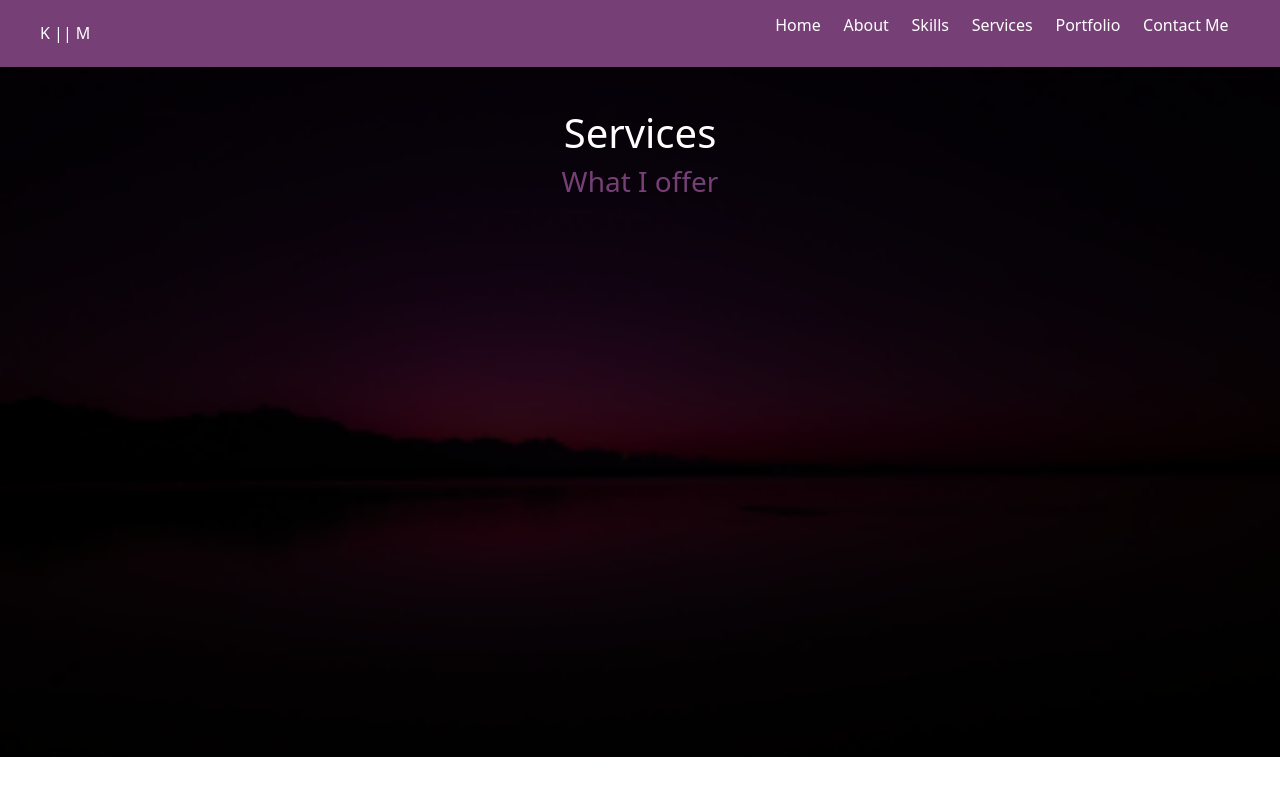
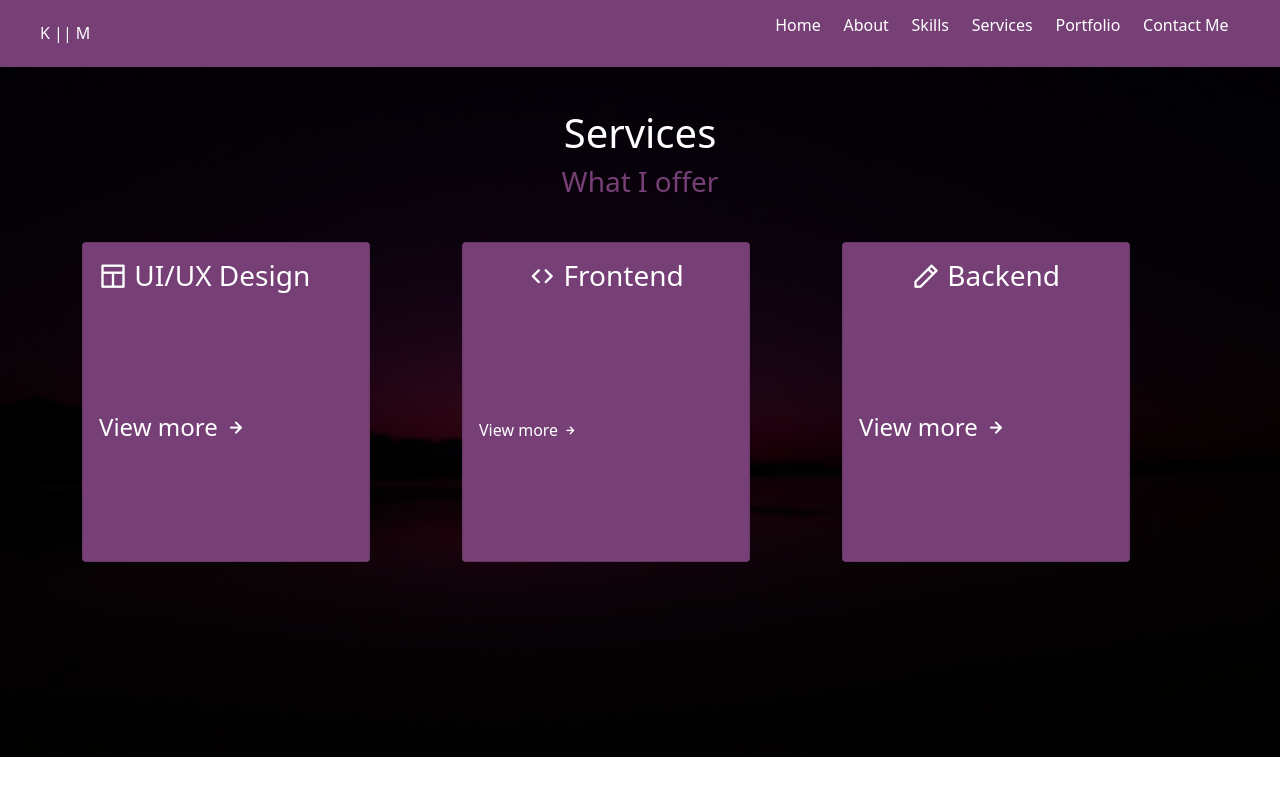
Before and after one commit to Khanyisile-Mdleleni/Portfolio, a React (Vite) app in the folder react-portfolio/: page /services in a window 1280 px wide. Shown: the top 796 px of the page. Built offline with nearby package versions, Linux system fonts and the light colour scheme.

Commit message:
Services page updates

```diff
--- a/react-portfolio/src/components/pages/Services.jsx
+++ b/react-portfolio/src/components/pages/Services.jsx
@@ -19,7 +19,37 @@ import Col from 'react-bootstrap/Col'
        <h3 id='subtitle'>What I offer</h3><br/>
       </div>
 
+      <Container>
+      <Row>
+        <Col sm>
+        <Card style={{
+          width: '18rem', backgroundColor: 'rgba(118, 64, 119,1 )', height: '20rem'}}>
+      <Card.Body>
+        <Card.Title className='text-center, fs-3'><i className="uil uil-web-grid-alt"></i> UI/UX Design</Card.Title>  <br /><br /><br />
+        <Card.Link  href="#" style={{ textDecoration: 'none', color: '#fff'}}>View more <i className="uil uil-arrow-right"></i></Card.Link>
+      </Card.Body>
+      </Card> <br/>
+        </Col>
 
+        <Col sm>
+        <Card style={{ width: '18rem', backgroundColor: 'rgba(118, 64, 119,1 )', height: '20rem' }}>
+      <Card.Body>
+        <Card.Title className='text-center , fs-3'><i class="uil uil-arrow"> </i>Frontend</Card.Title>  <br /><br /><br />
+        <Card.Link  className='fs-6' href="#" style={{ textDecoration: 'none', color: '#fff'}}>View more <i className="uil uil-arrow-right"></i></Card.Link>
+      </Card.Body>
+      </Card><br/>
+        </Col>
+
+        <Col sm>
+        <Card style={{ width: '18rem', backgroundColor: 'rgba(118, 64, 119,1 )', height: '20rem' }}>
+      <Card.Body>
+        <Card.Title className='text-center , fs-3'><i class="uil uil-pen"></i> Backend </Card.Title>  <br /><br /><br />
+        <Card.Link href="#" style={{ textDecoration: 'none', color: '#fff'}}>View more <i className="uil uil-arrow-right"></i></Card.Link>
+      </Card.Body>
+      </Card><br/>
+        </Col>
+      </Row>
+      </Container>
 
      </div>
       </>
```
